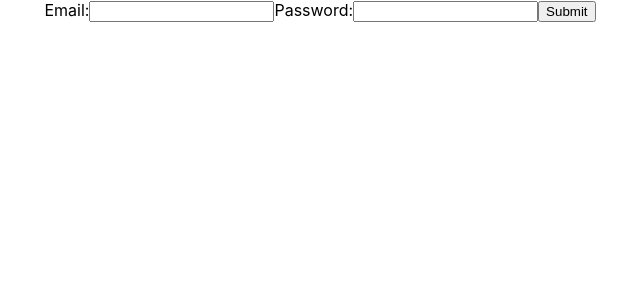
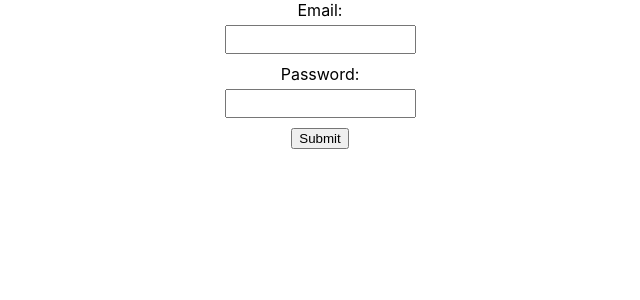
Before and after one commit to Madsthomsen123/Frontend_MANASS2, a React (Create React App) app in the folder modelmanagement/: page / in a window 1280 px wide. Shown: the top 300 px of the page, without its empty margins (320-960 px from the left). Built offline with nearby package versions, Linux system fonts and the light colour scheme.

Commit message:
css file added for components

```diff
--- /dev/null
+++ b/modelmanagement/src/components/components.css
@@ -0,0 +1,17 @@
+.loginForm {
+    display: flex;
+    flex-direction: column;
+    align-items: center;
+  }
+
+  .emailLabel,
+  .passwordLabel {
+    display: flex;
+    flex-direction: column;
+    margin-bottom: 10px;
+  }
+
+  input[type="text"] {
+    padding: 5px;
+    margin-top: 5px;
+  }
--- a/modelmanagement/src/components/login.jsx
+++ b/modelmanagement/src/components/login.jsx
@@ -1,4 +1,5 @@
 import { useState } from "react";
+import "./components.css";
 export function ControlledForm() {
     const initialState = { value: '' };
     const [email, setEmail] = useState(initialState);
@@ -16,12 +17,12 @@ export function ControlledForm() {
         event.preventDefault();
     }
 return (
-    <form onSubmit={handleSubmit}>
-        <label>
+    <form className="loginForm" onSubmit={handleSubmit}>
+        <label className="emailLabel">
             Email:
         <input type="text" value={email.value} onChange={handleEmail} />
         </label>
-        <label>
+        <label className="passwordLabel">
             Password:
         <input type="text" value={password.value} onChange={handlePassword} />
         </label>
```
